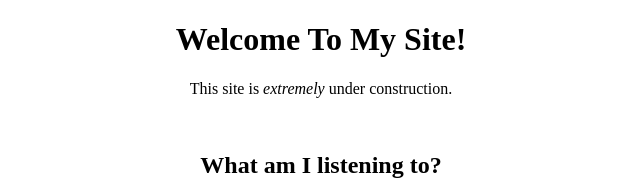
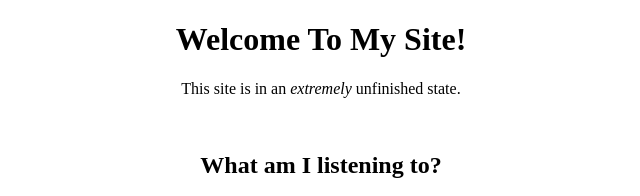
Before and after one commit to xanshark/xanshark.github.io, a plain HTML site: page index.html in a window 1280 px wide. Shown: the top 196 px of the page, 319-959 px from the left. Drawn offline with Linux system fonts and the light colour scheme; grey boxes are pictures that could not be loaded.

Commit message:
Update index.html

```diff
--- a/index.html
+++ b/index.html
@@ -15,7 +15,7 @@
 	<body>
 		<div class="content">
 			<h1>Welcome To My Site!</h1>
-			<p>This site is <i>extremely</i> under construction.</p>
+			<p>This site is in an <i>extremely</i> unfinished state.</p>
 			<br>
 			<h2>What am I listening to?</h2>
 			<iframe src="https://lastfm-recently-played.vercel.app/api?user=ethmac007" width="400" height="330" scrolling="no" frameBorder="0"></iframe>
```
